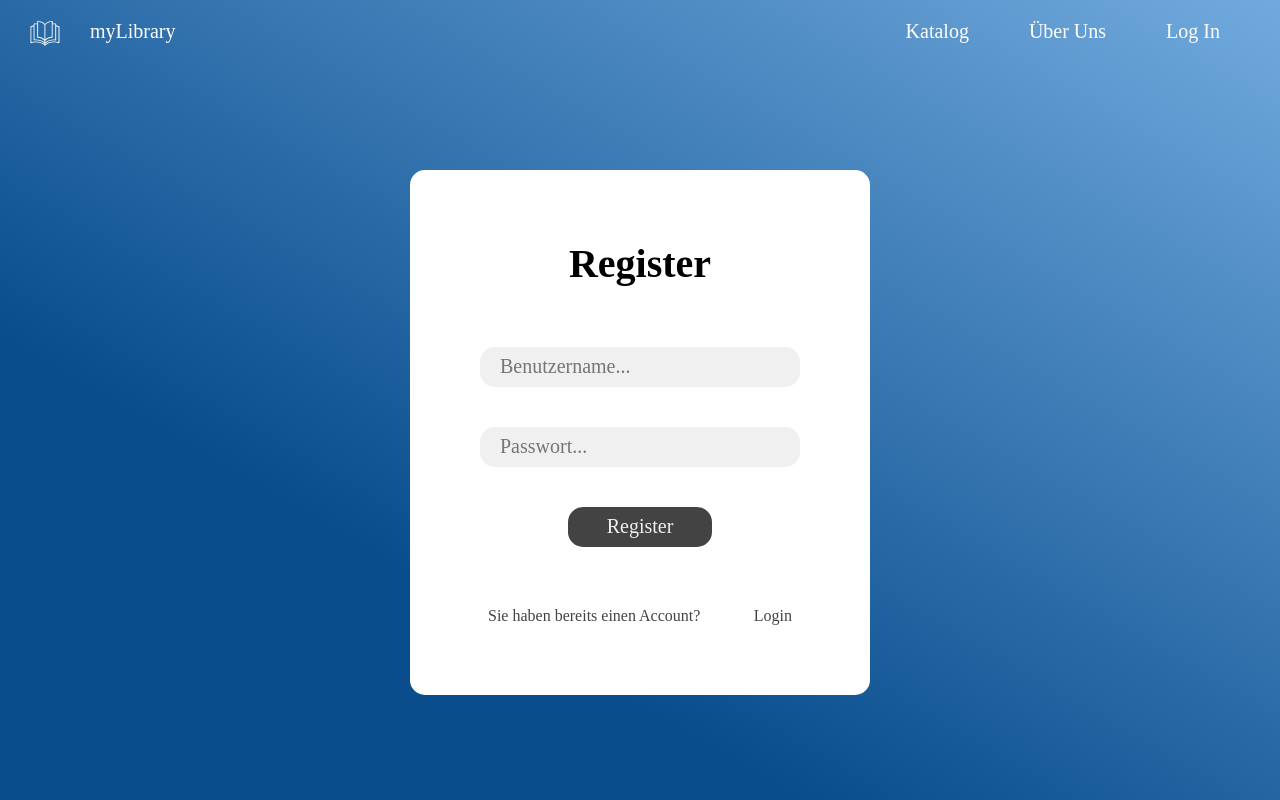
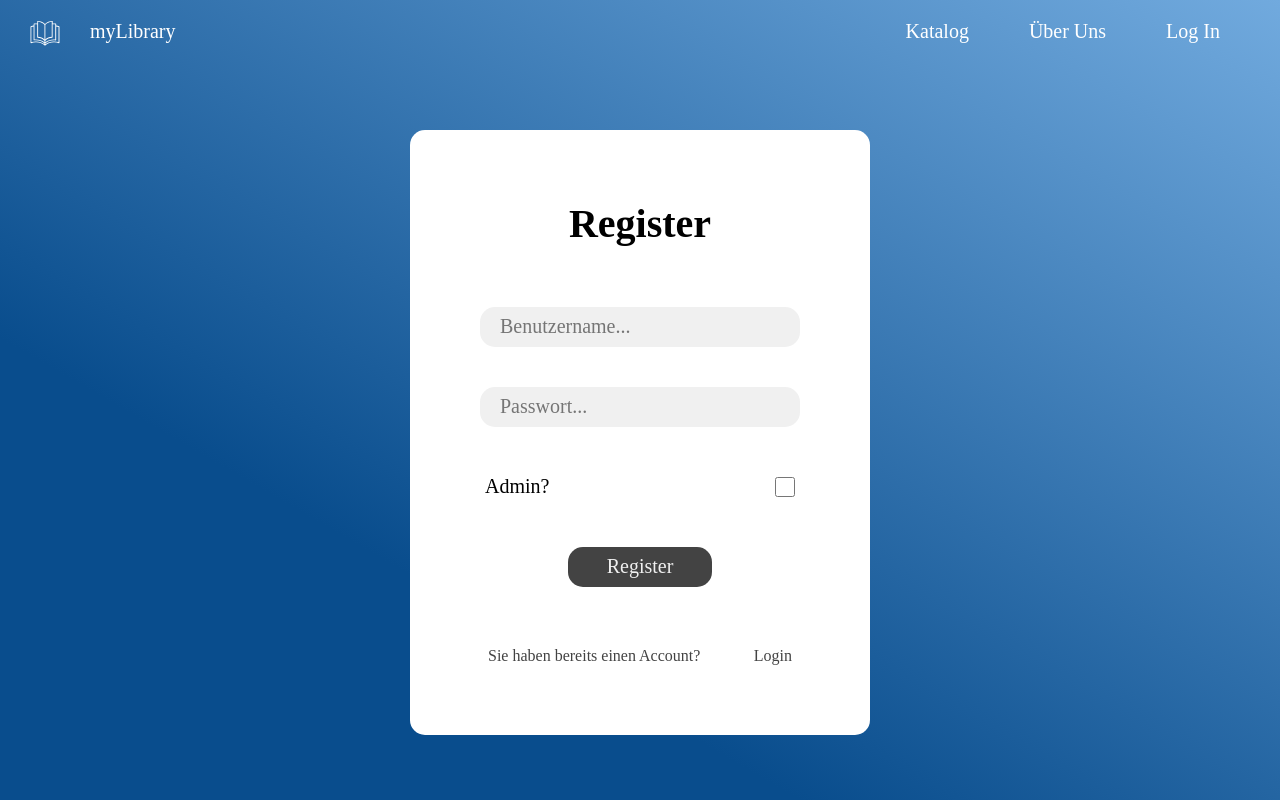
Before and after one commit to JLoosman/M322-Antiquariat, a PHP site: page /register.php in a window 1280 px wide. Run offline with PHP 8.4, Linux system fonts and the light colour scheme; some web fonts are replaced.

Commit message:
add checkbox for admin, and Account type in account.php, ig finished

```diff
--- a/css/login.css
+++ b/css/login.css
@@ -48,6 +48,19 @@ h1 {
     padding: 20px;
 }
 
+.login-form form div {
+    padding: 0 5px;
+    width: 25vw;
+    display: flex;
+    justify-content: space-between;
+    align-items: center;
+}
+
+.login-form form div input {
+    height: 20px;
+    width: 20px;
+}
+
 .login-form form input:focus {
     outline: none;
 }
--- a/register.php
+++ b/register.php
@@ -7,6 +7,9 @@ if($_SERVER["REQUEST_METHOD"] == "POST"){
 
     $userName = test_input($_POST['username']);
     $formPassword = test_input($_POST['password']);
+    $isAdmin = $_POST['isAdmin'];
+
+    $isAdmin = $isAdmin == "on" ? 1 : 0;
 
     $options = [
         "cost" => 10
@@ -15,10 +18,10 @@ if($_SERVER["REQUEST_METHOD"] == "POST"){
 
     include("connection.php");
 
-    $query = "INSERT INTO `benutzer` (`benutzername`, `passwort`) VALUES (?, ?)";
+    $query = "INSERT INTO `benutzer` (`benutzername`, `passwort`, `admin`) VALUES (?, ?, ?)";
 
     $statement = $conn->prepare($query);
-    $statement->execute([$userName, $hashedPassword]);
+    $statement->execute([$userName, $hashedPassword, $isAdmin]);
 
     header("Location: login.php");
 }
@@ -45,6 +48,10 @@ if($_SERVER["REQUEST_METHOD"] == "POST"){
                 <form action="register.php" method="post">
                     <input required name="username" placeholder="Benutzername..." type="text">
                     <input required name="password" placeholder="Passwort..." type="password" minlength="8">
+                    <div>
+                        <label for="isAdmin">Admin?</label>
+                        <input id="isAdmin" name="isAdmin" type="checkbox">
+                    </div>
                     <button type="submit">Register</button>
                 </form>
                 <div class="options">
```
Also changed, not shown: account.php (+9 -0 lines).
